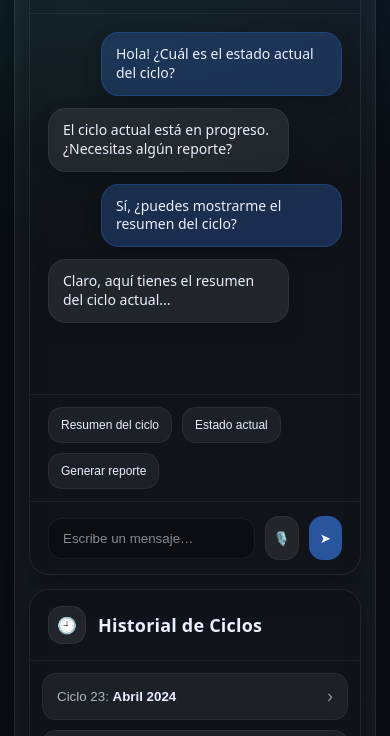
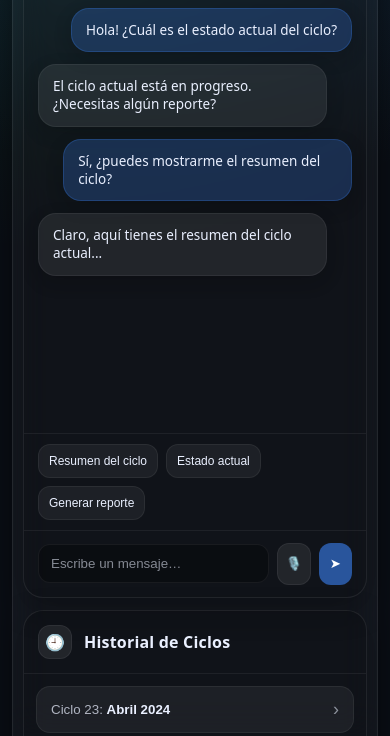
Before and after one commit to Crisfff/Elara-AI, a website: page public/index.html in a window 390 px wide. Shown: the part 108-844 px from the top of the page. Drawn offline with Linux system fonts and the light colour scheme.

Commit message:
Update styles.css

```diff
--- a/public/styles.css
+++ b/public/styles.css
@@ -414,12 +414,6 @@ body{
   padding:12px;
 }
 
-@media (max-width: 980px){
-  .grid{grid-template-columns: 1fr;}
-  .chat-body{height: 380px;}
-  .list{max-height: 260px;}
-}
-
 /* =========================================================
    VOICE OVERLAY (Call Mode) - Apple-ish
    ========================================================= */
@@ -635,3 +629,117 @@ body{
   background: rgba(255,0,80,.14);
   border-color: rgba(255,0,80,.18);
 }
+
+/* =========================
+   MOBILE / RESPONSIVE
+   ========================= */
+
+@media (max-width: 980px){
+  .app{
+    padding: 18px 12px;
+    align-items: flex-start;
+  }
+
+  .shell{
+    padding: 12px;
+    border-radius: 20px;
+  }
+
+  .grid{
+    grid-template-columns: 1fr;
+    gap: 12px;
+  }
+
+  .chat-body{
+    height: 52vh;
+    min-height: 320px;
+    padding: 14px;
+  }
+
+  .card-header{
+    padding: 14px 14px;
+  }
+
+  .quick{
+    padding: 10px 14px;
+    gap: 8px;
+  }
+
+  .pill{
+    padding: 9px 10px;
+    border-radius: 12px;
+    font-size: 12px;
+  }
+
+  .composer{
+    padding: 12px 14px;
+    gap: 8px;
+  }
+
+  .composer input{
+    padding: 11px 12px;
+    border-radius: 12px;
+  }
+
+  .send,
+  .voice{
+    width: 42px;
+    height: 42px;
+    border-radius: 12px;
+  }
+
+  .list{
+    max-height: 220px;
+  }
+}
+
+@media (max-width: 520px){
+  .shell{
+    width: 100%;
+    padding: 10px;
+    border-radius: 18px;
+  }
+
+  .icon{
+    width: 34px;
+    height: 34px;
+    border-radius: 12px;
+  }
+
+  .title-wrap .title,
+  .card-header .title{
+    font-size: 16px;
+  }
+
+  .bubble{
+    max-width: 92%;
+    font-size: 13.5px;
+  }
+
+  .mini-grid{
+    grid-template-columns: 1fr;
+  }
+
+  .voice-modal{
+    border-radius: 22px;
+  }
+
+  .orb{
+    width: 132px;
+    height: 132px;
+  }
+
+  .orb-core{
+    width: 112px;
+    height: 112px;
+  }
+
+  .voice-actions{
+    gap: 10px;
+  }
+
+  .voice-act{
+    border-radius: 16px;
+    padding: 12px 8px;
+  }
+}
```
